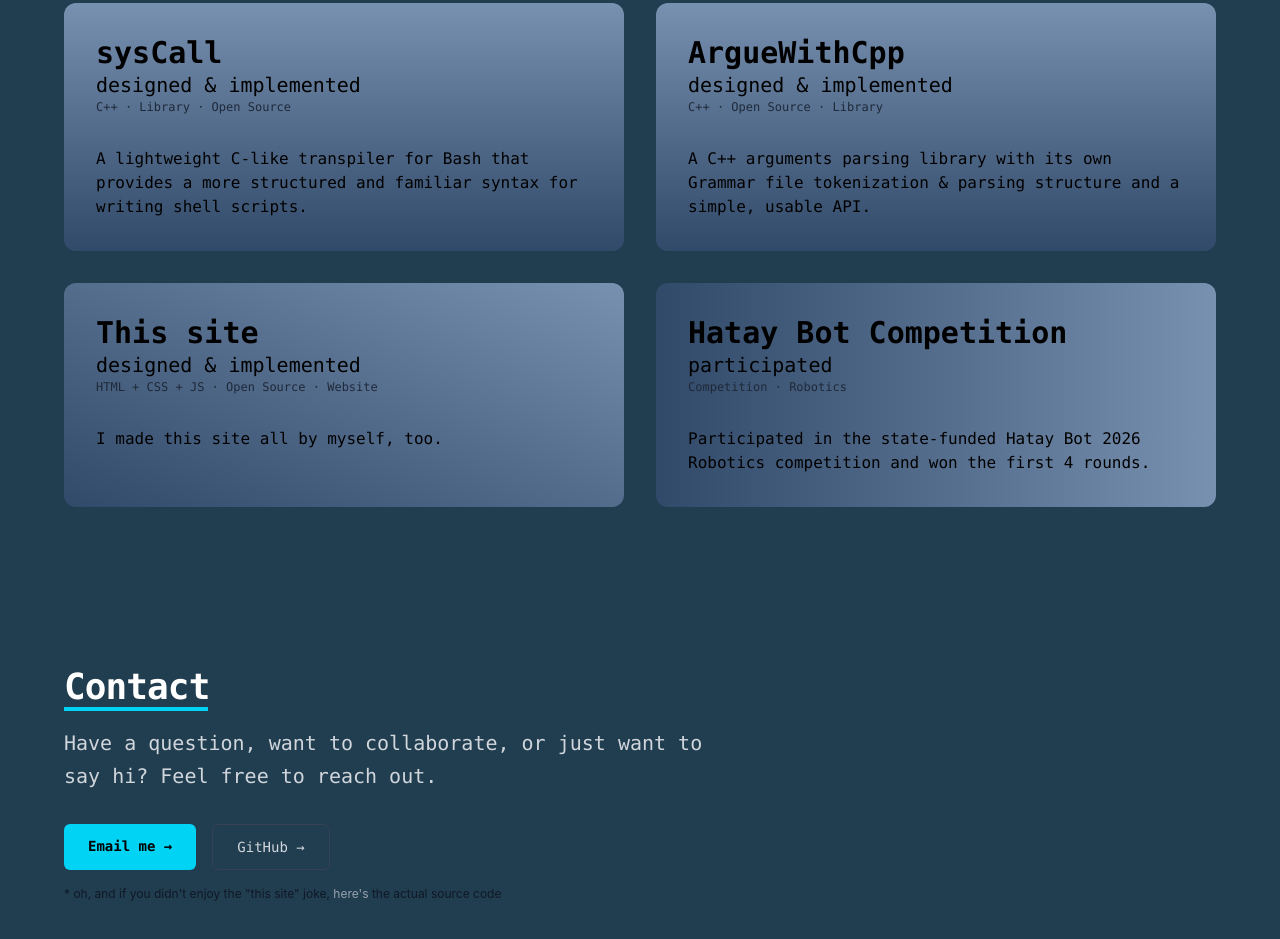
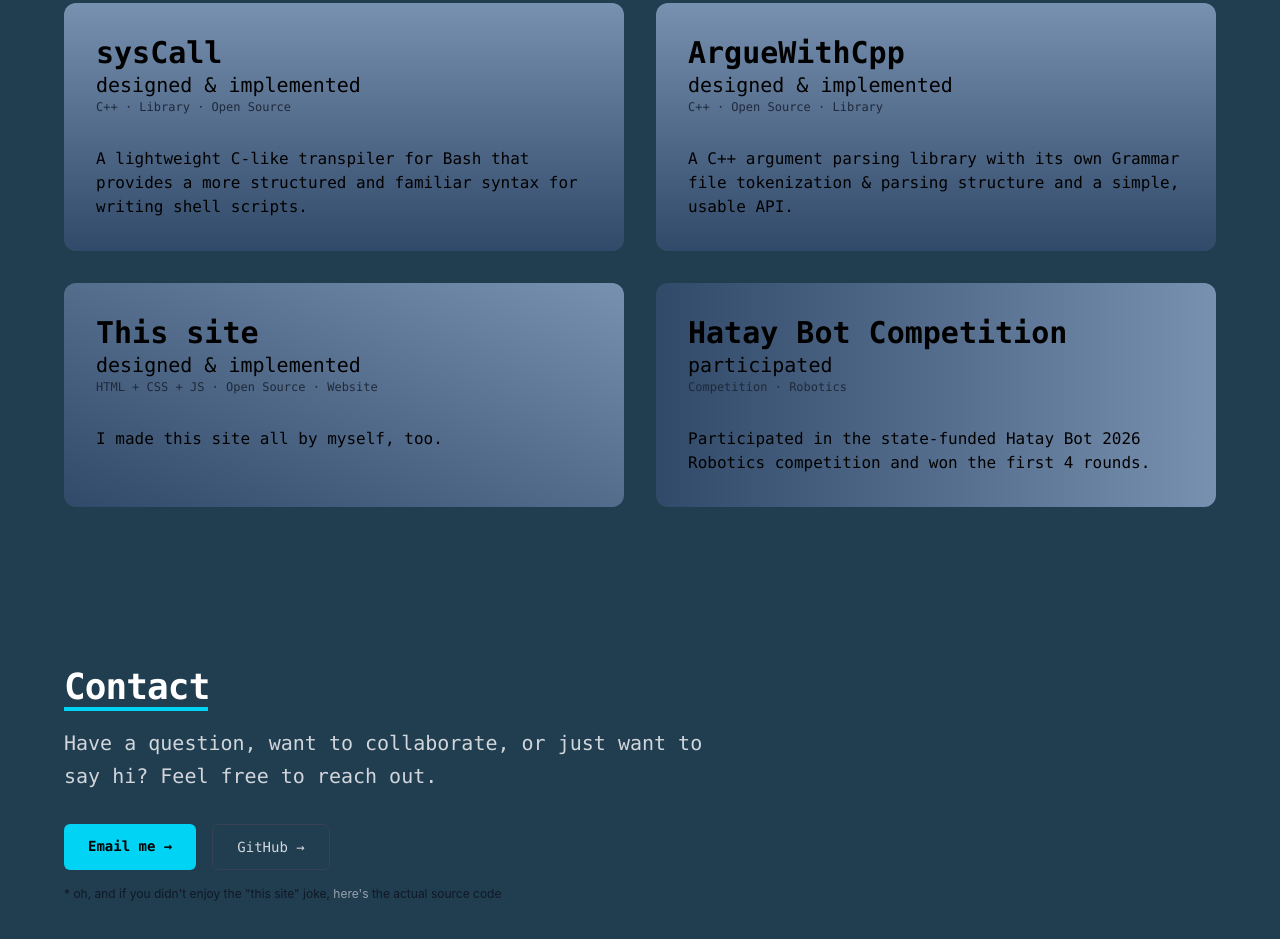
Before and after one commit to Mher-DeLight/Lander-Site, a website: page index.html in a window 1280 px wide. Shown: the part 1345-2284 px from the top of the page. Drawn offline with Linux system fonts and the light colour scheme.

Commit message:
fixed typo

```diff
--- a/index.html
+++ b/index.html
@@ -133,7 +133,7 @@
                         <p class="font-mono text-xs text-gray-800">C++ · Open Source · Library </p>
 
                         <p class="mt-8 font-mono">
-                            A C++ arguments parsing library with its own Grammar file tokenization & parsing structure
+                            A C++ argument parsing library with its own Grammar file tokenization & parsing structure
                             and a simple, usable API.
                         </p>
                     </div>
```
